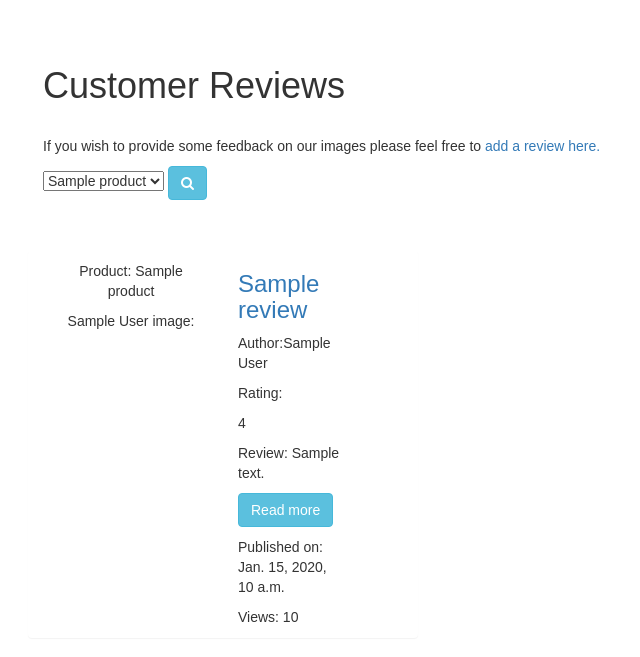
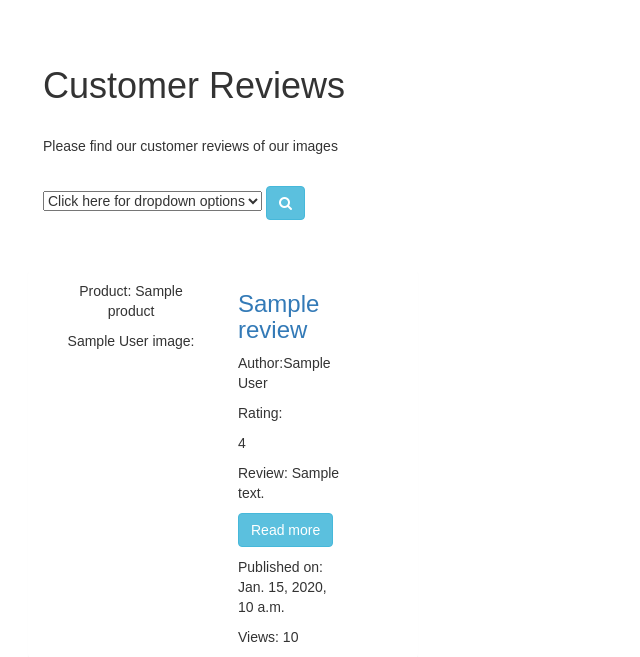
Before and after one commit to Andreaytm/spectrum, a Django app: template review/templates/reviewposts.html in a window 1280 px wide. Shown: the part 54-711 px from the top of the page, without its empty margins (27-667 px from the left). Run offline with Django 3.2, Linux system fonts and the light colour scheme; the template is opened without the code that fills it: most values are stand-ins (such as "Sample title", 1, 10 or a date in 2020); grey boxes marked "Sample" are stand-in pictures; some libraries are stand-ins or nearby versions.

Commit message:
Add search option for reviews based on product.name

```diff
--- a/review/models.py
+++ b/review/models.py
@@ -20,7 +20,6 @@ class Review(models.Model):
         (two_stars, '2 Stars'),
         (one_star, '1 Star'),)
 
-
     product = models.ForeignKey(Product, related_name="products", on_delete=models.DO_NOTHING, default="")
     author = models.ForeignKey(User, blank=True, null=True)
     title = models.CharField(max_length=200)
--- a/review/templates/reviewform.html
+++ b/review/templates/reviewform.html
@@ -3,6 +3,9 @@
 {% block title %}New Review{% endblock %}
 {% block content %}
 <h1>New Review</h1>
+<br>
+<p>Please note that reviews are monitored and use of inappropriate content or language is not permissible and will be deleted from the site</p>
+<br>
     <form method="POST" enctype="multipart/form-data">
         {% csrf_token %}
         {{ review_form | as_bootstrap }}
--- a/review/templates/reviewposts.html
+++ b/review/templates/reviewposts.html
@@ -1,3 +1,4 @@
+<!-- https://stackoverflow.com/questions/5805059/how-do-i-make-a-placeholder-for-a-select-box-->
 {% extends 'base.html' %}
 
 {% block title %}- Customer Reviews{% endblock %}
@@ -5,9 +6,14 @@
 {% block content %}
 <h1>Customer Reviews</h1>
 <br>
-<p>If you wish to provide some feedback on our images please feel free to <a href="{% url 'new_review' %}">add a review here.</a></p>
+<p>Please find our customer reviews of our images</p>
+{% if user.is_authenticated %}
+<p>Please feel free to add your opinions of our products <a href="{% url 'new_review' %}"> here.</a></p>
+{% endif %}
+<br>
 <form class="form-inline" action="{% url 'filter' %}" method="get">
-    <select name="z">
+    <select name="z" required>
+        <option value="" disabled selected hidden>Click here for dropdown options</option>
         {% for product in products %}
         <option value="{{ product.name }}">{{ product.name }}</option>
         {% endfor %}
@@ -42,6 +48,12 @@
             </div>
         </div>
     </div>
+    <br>
+    {% empty %}
+    <br>
+    <div class="col-md-6 col-sm-6">
+    <p>Sorry there are currently no reviews for the selected product.{% if user.is_authenticated %} Please feel free to <a href="{% url 'new_review' %}">add a review here.</a>{% endif %}</p>
+    </div>
 {% endfor %}
 </div>
 
```
Also changed, not shown: review/templates/reviewdetail.html (+5 -4 lines).
